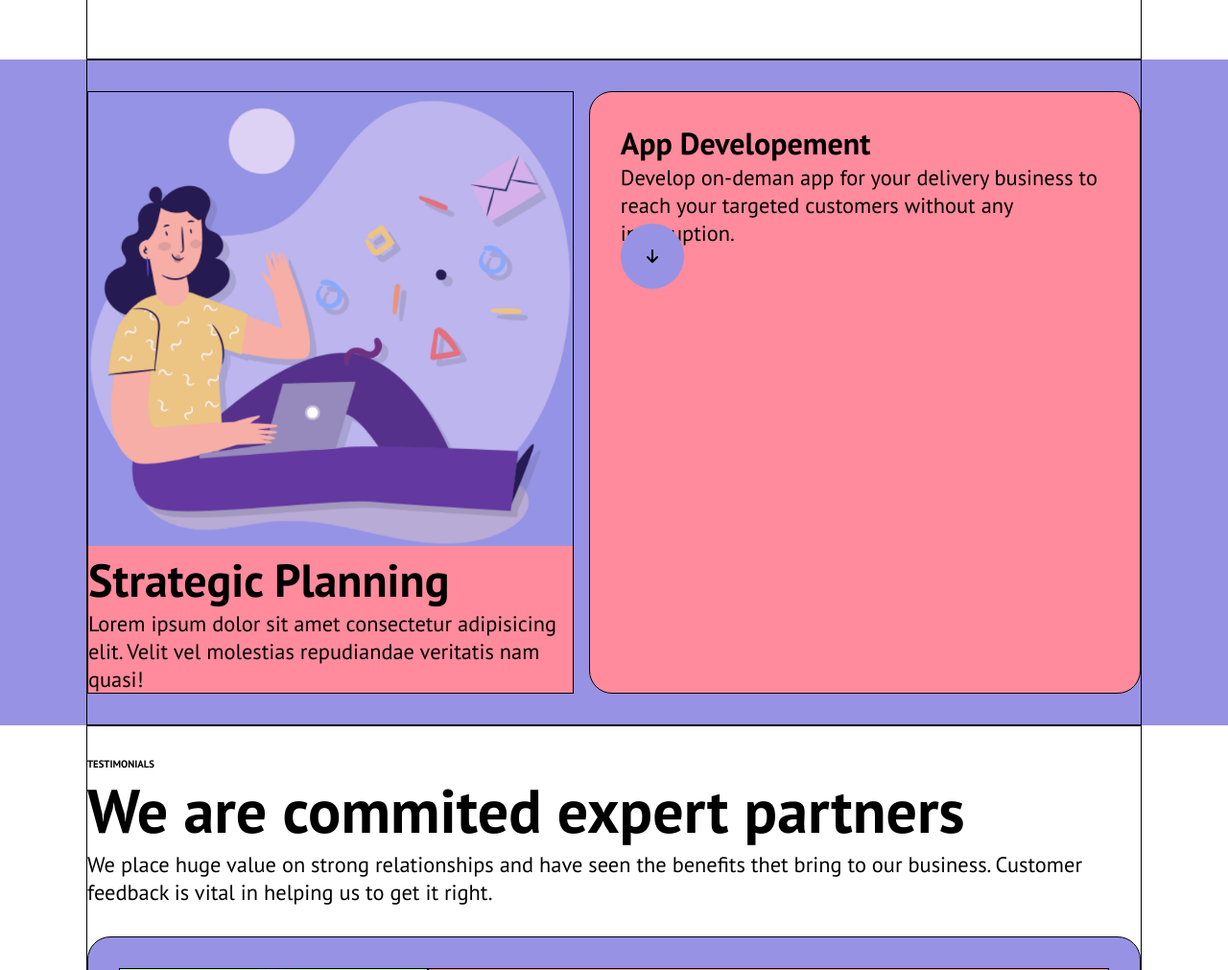
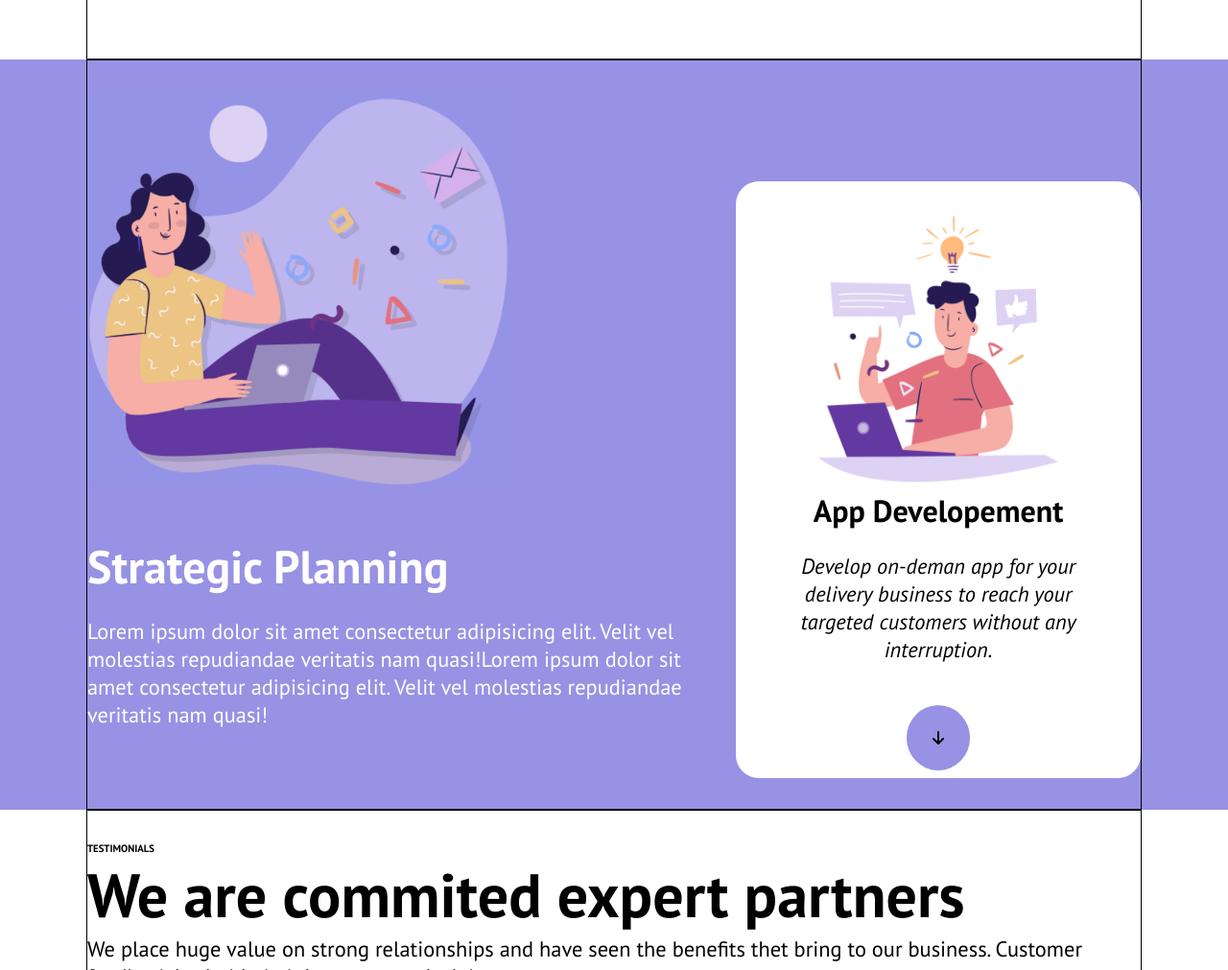
Before and after one commit to sder12/htmlcss-responsive-layout, a plain HTML site: page index.html in a window 1280 px wide. Shown: the part 1051-2062 px from the top of the page at 96% size. Drawn offline with Linux system fonts and the light colour scheme.

Commit message:
Styling Strategic Planner

```diff
--- a/css/media_query.css
+++ b/css/media_query.css
@@ -109,13 +109,26 @@
   #strategic .row {
     display: flex;
     justify-content: space-between;
-    gap: 1em;
+    align-items: baseline;
+    gap: 3em;
   }
 
   #strategic .card-txt {
+    width: 60%;
     margin-bottom: 0;
   }
 
+  #strategic .card-txt img{
+    width: 70%;
+  }
+
+  #strategic .card{
+    width: 40%;
+  }
+
+  #strategic .card img{
+    width: 80%;
+  }
   /*Section 3 Partners*/
 
   /*Section 4 Benefits*/
--- a/css/style.css
+++ b/css/style.css
@@ -87,13 +87,11 @@ header {
 #strategic {
   background-color: var(--secondary-color);
 }
+#strategic .card{
+  background-color: white;
+  text-align: center;
+}
 
-#strategic .card,
-#strategic .card-txt {
-  /* DEBUG */
-  background-color: rgb(255, 139, 156);
-  border: var(--black-border);
-}
 
 /*Section 3 Partners*/
 #partners .card {
@@ -225,7 +223,7 @@ header .navigation ul li a{
   font-size: 1.2rem;
 }
 
-/* 1 About us */
+/* 1 About us---------- */
 
 #about-us p{
   line-height: 2.8rem;
@@ -256,3 +254,19 @@ header .navigation ul li a{
 #about-us .card.card:not(:first-child){
   text-align: center;
 }
+
+/* 2 Strategic Planning */
+#strategic .card-txt{
+  color: white;
+}
+
+#strategic .card-txt h4,
+#strategic .card-txt p{
+  margin-top: 1em;
+}
+
+#strategic .card p{
+  font-style: italic;
+  margin-top: 1em;
+  margin-bottom: 3em;
+}
--- a/index.html
+++ b/index.html
@@ -121,9 +121,11 @@
             <img src="img/planning1.png" alt="">
             <h4>Strategic Planning</h4>
             <p>Lorem ipsum dolor sit amet consectetur adipisicing elit. Velit vel molestias repudiandae veritatis nam
+              quasi!Lorem ipsum dolor sit amet consectetur adipisicing elit. Velit vel molestias repudiandae veritatis nam
               quasi!</p>
           </div>
           <div class="card">
+            <img src="img/planning2.png" alt="">
             <h5>App Developement</h5>
             <p>
               Develop on-deman app for your delivery business to reach your targeted customers without any interruption.
```
